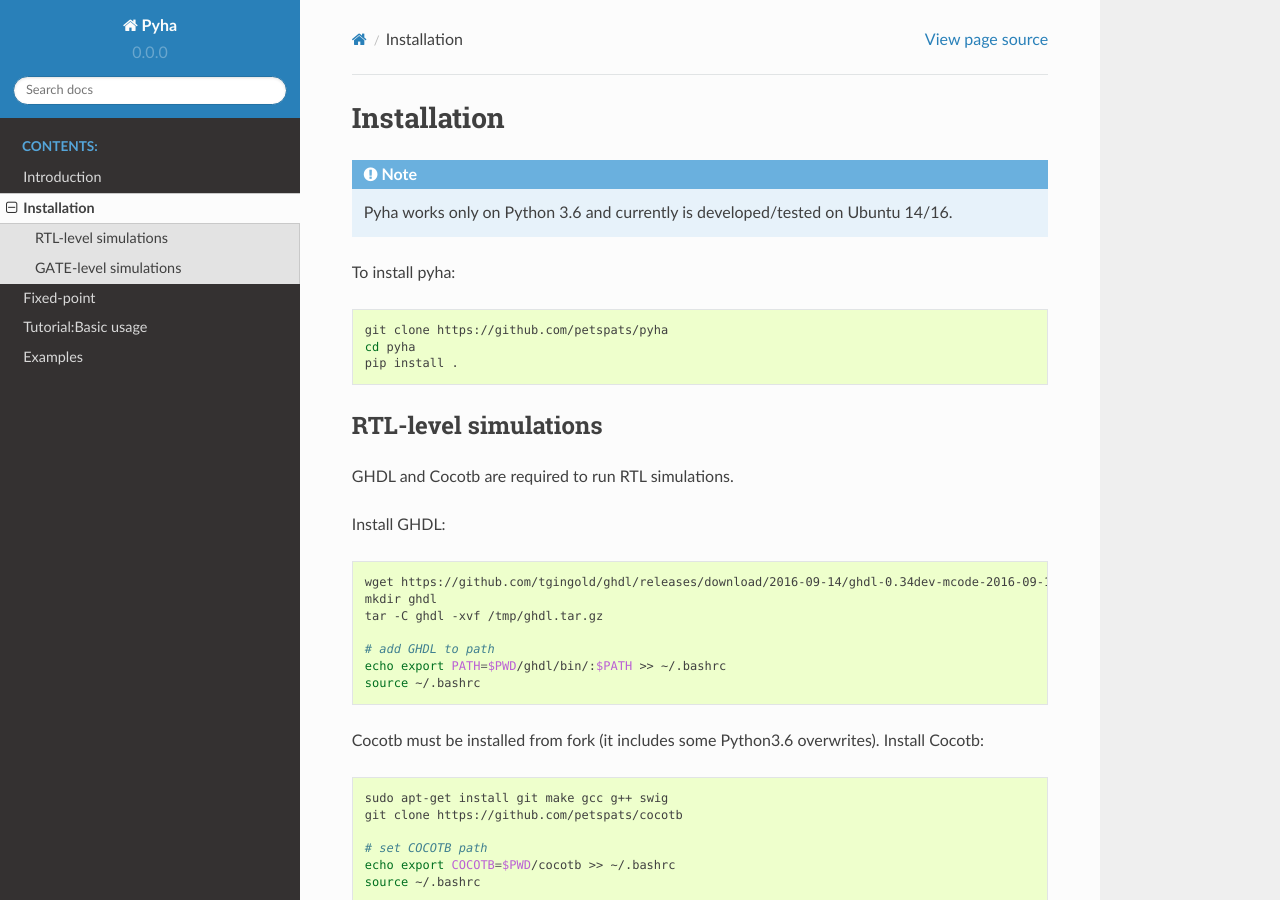
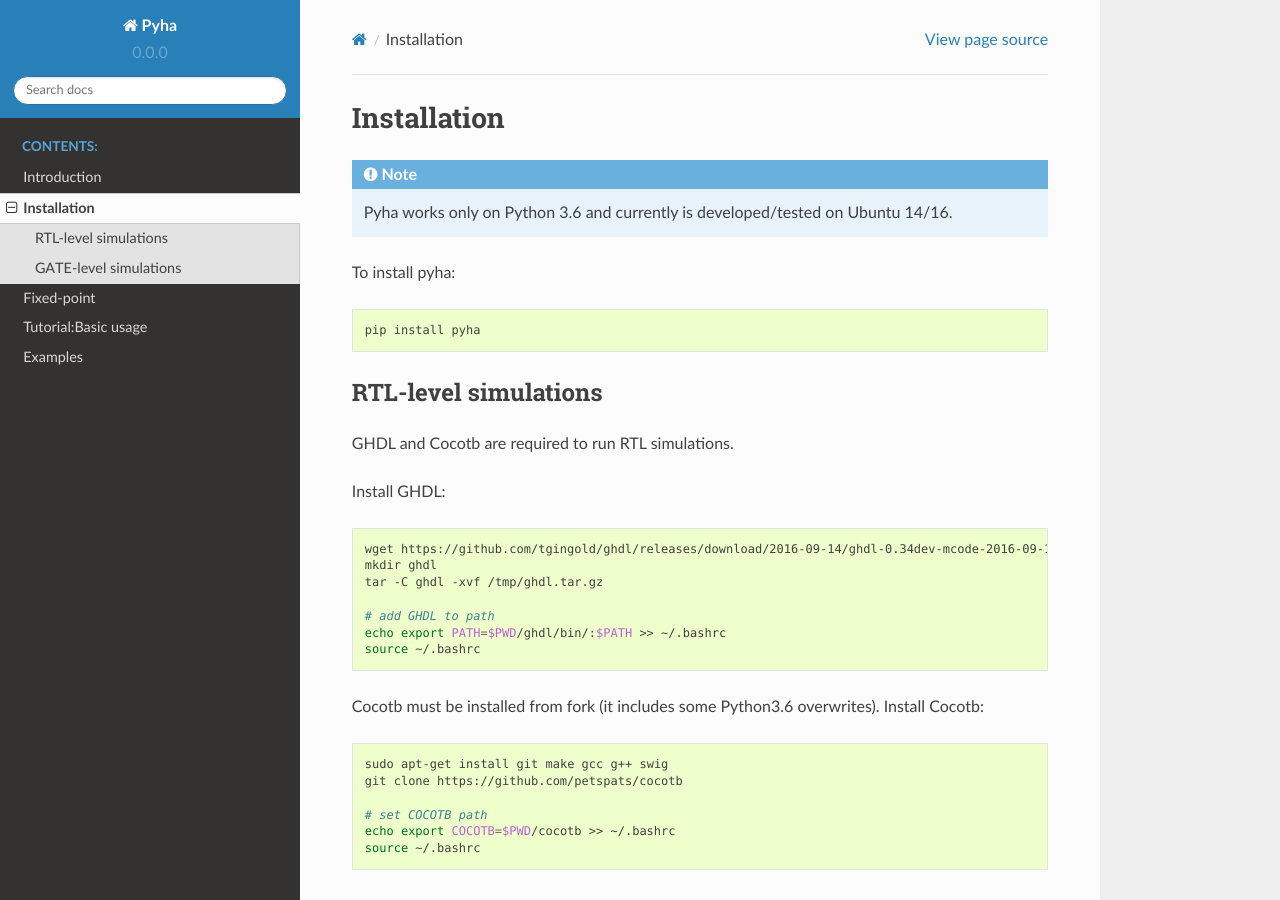
Before and after one commit to gasparka/pyha, a Sphinx documentation site: the page built from docs/installation.rst, in a window 1280 px wide and 900 px high. Built offline with Sphinx 7.4.7 and the Read the Docs theme 2.0.0, drawn with Linux system fonts in a browser that asks for light colours; pages that are not in the unit, such as notebooks, are missing from menus.

Commit message:
install from pip

```diff
--- a/docs/installation.rst
+++ b/docs/installation.rst
@@ -8,9 +8,7 @@ To install pyha:
 
 .. code-block:: bash
 
-    git clone https://github.com/petspats/pyha
-    cd pyha
-    pip install .
+    pip install pyha
 
 
 RTL-level simulations
```
